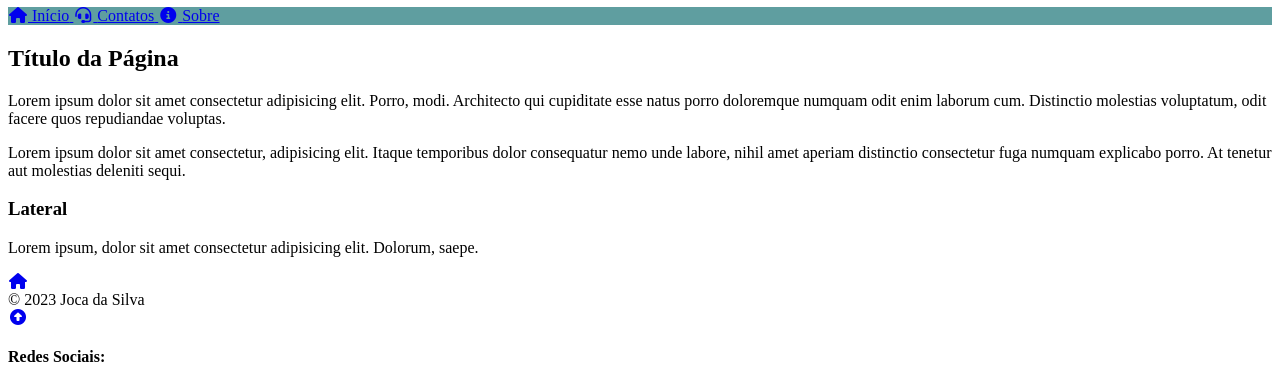
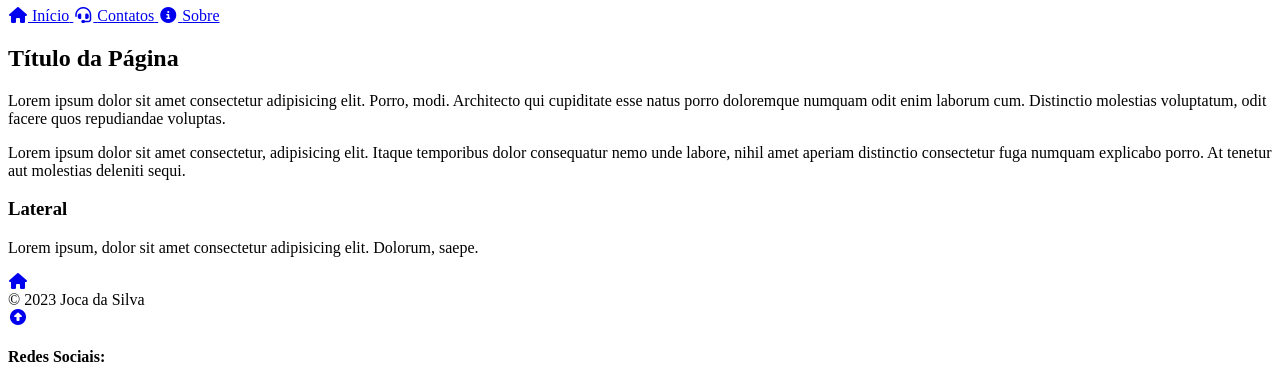
Before and after one commit to Luferat/frontend-curso-java, a plain HTML site: page template.html in a window 1280 px wide. Shown: the part 99-481 px from the top of the page. Drawn offline with nearby package versions, Linux system fonts and the light colour scheme.

Commit message:
Update template.html

```diff
--- a/template.html
+++ b/template.html
@@ -13,13 +13,12 @@
     <!-- WRAP -->
     <div id="wrap">
 
+        <!-- Âncora para o topo da página → #top -->
         <a id="top"></a>
 
         <!-- Cabeçalho -->
         <header style="background-color: aqua;">
-            <a href="/">
-                <img src="/img/logo.png" alt="Logotipo de FrontEnd.">
-            </a>
+            <a href="/"><img src="/img/logo.png" alt="Logotipo de FrontEnd."></a>
             <h1>
                 FrontEnd
                 <small>Programando para o futuro</small>
@@ -27,11 +26,18 @@
         </header>
 
         <!-- Menu -->
-        <nav style="background-color: cadetblue;">
+        <nav>
+            <!-- Item de menu -->
             <a href="/">
+
+                <!-- Ícone do item do menu -->
                 <i class="fa-solid fa-house fa-fw"></i>
+
+                <!-- Label do item do menu -->
                 <span>Início</span>
             </a>
+
+            <!-- Os outros itens seguem o mesmo padrão acima -->
             <a href="/contacts">
                 <i class="fa-solid fa-headset fa-fw"></i>
                 <span>Contatos</span>
@@ -56,7 +62,7 @@
                     molestias deleniti sequi.</p>
             </article>
 
-            <!-- Conteúdo adicional -->
+            <!-- Conteúdo adicional / Barra lateral -->
             <aside>
                 <h3>Lateral</h3>
                 <p>Lorem ipsum, dolor sit amet consectetur adipisicing elit. Dolorum, saepe.</p>
@@ -67,7 +73,7 @@
         <!-- Rodapé -->
         <footer>
 
-            <!-- Primeira linha -->
+            <!-- Primeira linha do rodapé -->
             <div class="footer-top">
                 <a href="/">
                     <i class="fa-solid fa-house fa-fw"></i>
@@ -78,7 +84,7 @@
                 </a>
             </div>
 
-            <!-- Segunda linha -->
+            <!-- Segunda linha do rodapé -->
             <div class="footer-bottom">
 
                 <div class="footer-bottom-left">
@@ -136,6 +142,7 @@
     </div>
     <!-- Fim do WRAP -->
 
+    <!-- Carga do JavaScript -->
     <script src="https://cdnjs.cloudflare.com/ajax/libs/jquery/3.6.4/jquery.min.js"></script>
     <script src="/index.js"></script>
 
```
